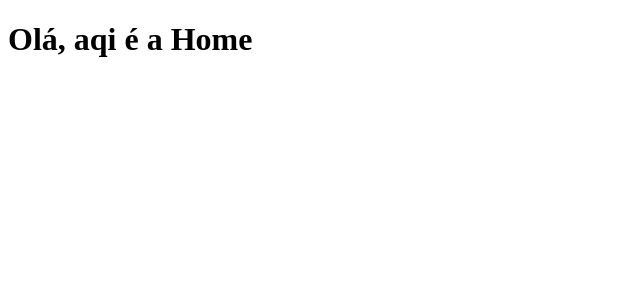
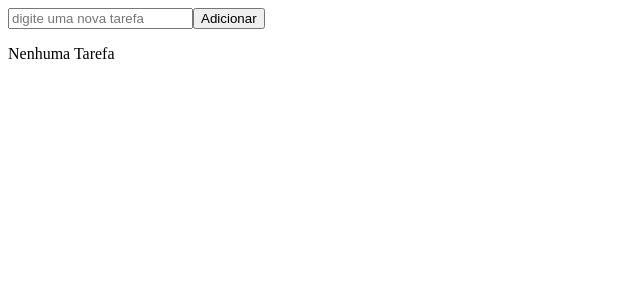
Before and after one commit to CandidoVinii/Crud, a React (Create React App) app: page /home in a window 1280 px wide. Shown: the top 300 px of the page, without its empty margins (0-640 px from the left). Built offline with nearby package versions, Linux system fonts and the light colour scheme.

Commit message:
Feat: adicionado campo de adicionar uma nova tarefa, tarefa com data e hora para ter um controle maior

```diff
--- a/src/pages/Home.jsx
+++ b/src/pages/Home.jsx
@@ -1,11 +1,73 @@
 import React from 'react';
+import { connect } from 'react-redux';
+import { changeTasks } from '../redux/action/action';
 
-export default class Home extends React.Component {
+class Home extends React.Component {
+  constructor(props) {
+    super(props);
+
+    this.state = {
+      task: '',
+      saveTask: [],
+    }
+  }
+
+  handleChange = ({ target }) => {
+    const { name, value } = target;
+    this.setState({
+      [name]: value,
+    })
+  }
+
+  handleClick = () => {
+    const { saveTask } = this.state;
+    const newTask = this.state;
+    const { changeData } = this.props;
+    delete newTask.saveTask;
+    saveTask.push(newTask);
+    this.setState({
+      task: '',
+      date: new Date(),
+      saveTask,
+    });
+    changeData({ saveTask });
+  }
   render() {
+    const { task, saveTask, date } = this.state;
+    console.log(saveTask, date)
     return(
       <div>
-        <h1>Olá, aqi é a Home</h1>
+        <form action="">
+          <input
+            value={ task }
+            name="task"
+            type="text"
+            onChange={ this.handleChange }
+            placeholder="digite uma nova tarefa"
+          />
+          <button
+            type="button"
+            onClick={ this.handleClick }
+          >
+            Adicionar
+          </button>
+        </form>
+        {
+          saveTask.length <= 0 ? <p>Nenhuma Tarefa</p>
+          :
+          saveTask.map((tarefa) => (
+            <div>
+              <p>{tarefa.task}</p>
+            </div>
+            ))
+          }
       </div>
     )
   }
-}
+};
+
+const mapDispatchToProps = (dispatch) => ({
+  changeData: (state) => { dispatch(changeTasks(state)); },
+});
+
+export default connect(null, mapDispatchToProps)(Home);
--- a/src/redux/reducer/reducerTasks.js
+++ b/src/redux/reducer/reducerTasks.js
@@ -1,13 +1,21 @@
+import { CHANGE_TASKS } from "../action/action";
+
 const INITIAL_STATETASKS = {
-  nome: '',
-  descricao: '',
-  estado: '',
+  task: {
+    tasks: [],
+  },
 };
-
 
 export const reducerTasks = ( state = INITIAL_STATETASKS, action ) => {
   switch(action.type) {
-    default:
-      return state
+    case CHANGE_TASKS :
+      console.log(action);
+      return {
+
+        ...state,
+        task: action.payload,
+      }
+      default:
+        return state
   }
 }
```
